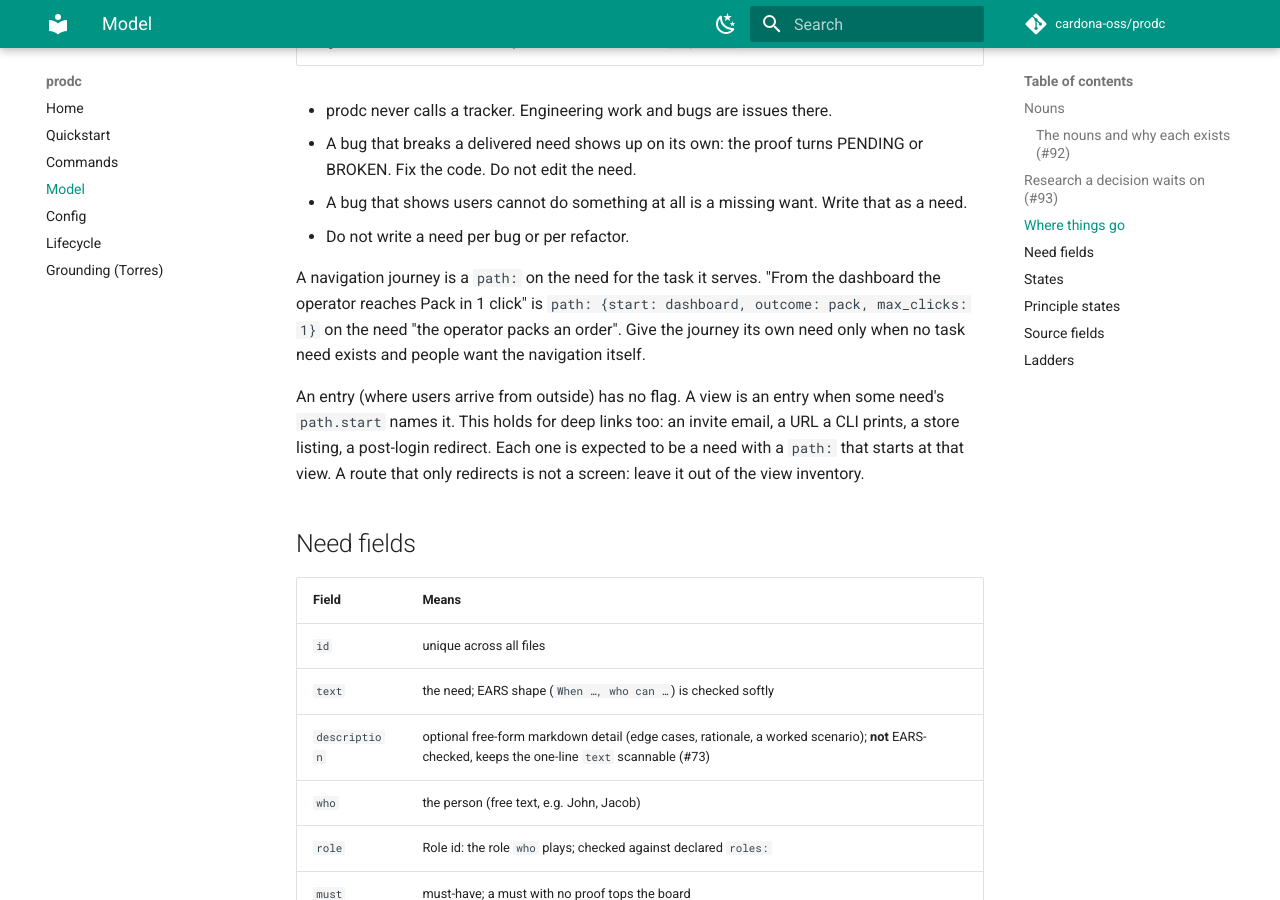
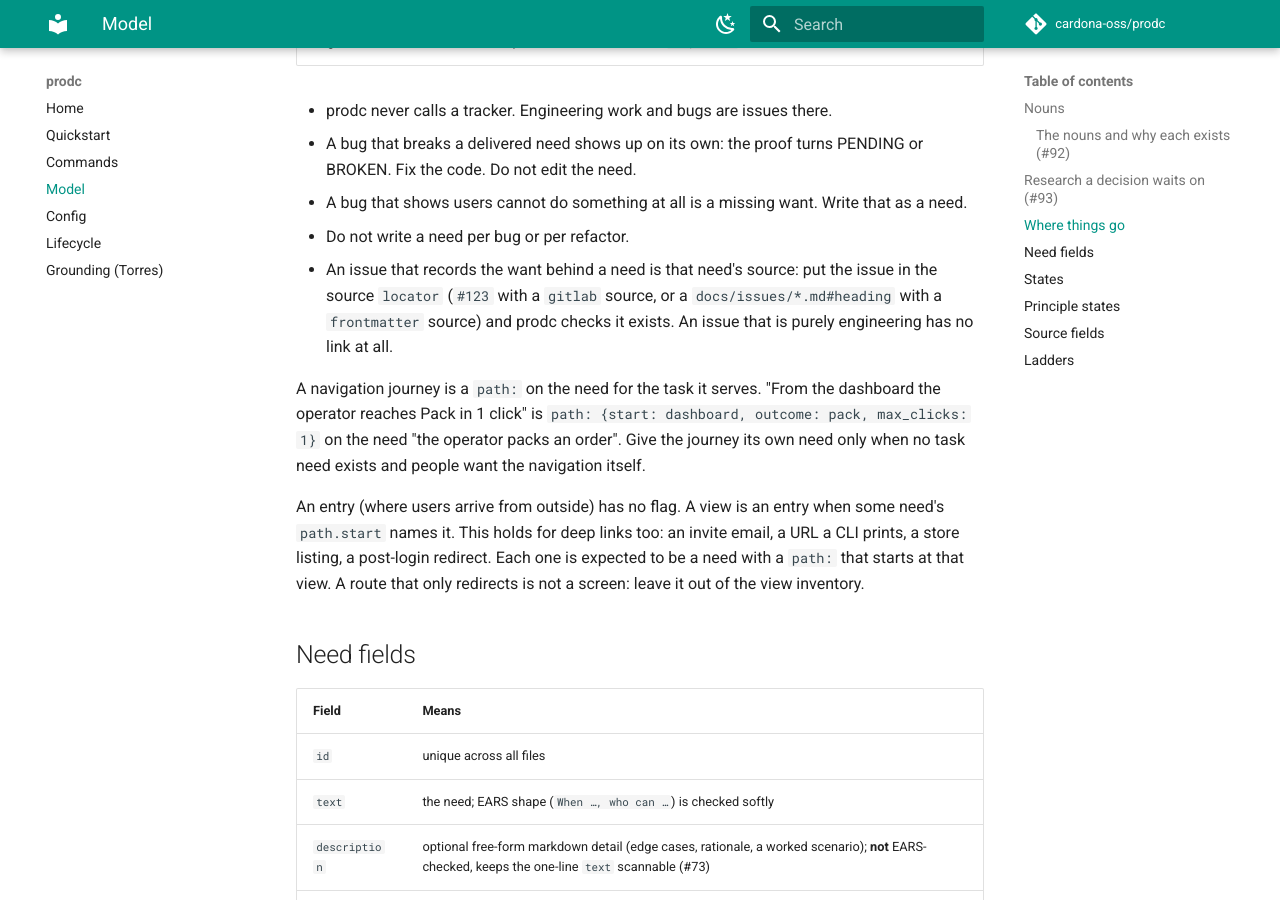
Before and after one commit to jorgeecardona/prodc, an MkDocs documentation site: the page built from docs/model.md, in a window 1280 px wide and 900 px high, scrolled down 3241 px. Built offline with MkDocs 1.6.1 and Material for MkDocs 9.7.7, drawn with Linux system fonts in a browser that asks for light colours; comment, search, counter and statistics services are not loaded.

Commit message:
docs(agent): an issue behind a need is its source locator, an engineering issue has no link (#111)

```diff
--- a/docs/model.md
+++ b/docs/model.md
@@ -102,6 +102,9 @@ Decide where a thing goes before you write it.
   the code. Do not edit the need.
 - A bug that shows users cannot do something at all is a missing want. Write that as a need.
 - Do not write a need per bug or per refactor.
+- An issue that records the want behind a need is that need's source: put the issue in the source
+  `locator` (`#123` with a `gitlab` source, or a `docs/issues/*.md#heading` with a `frontmatter`
+  source) and prodc checks it exists. An issue that is purely engineering has no link at all.
 
 A navigation journey is a `path:` on the need for the task it serves. "From the dashboard the
 operator reaches Pack in 1 click" is `path: {start: dashboard, outcome: pack, max_clicks: 1}` on
```
Also changed, not shown: src/prodc/agent.md (+3 -0 lines), 1 other file.
